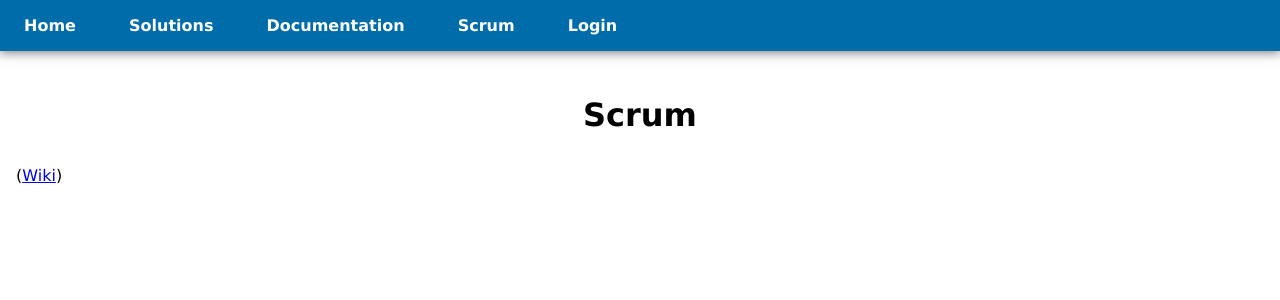
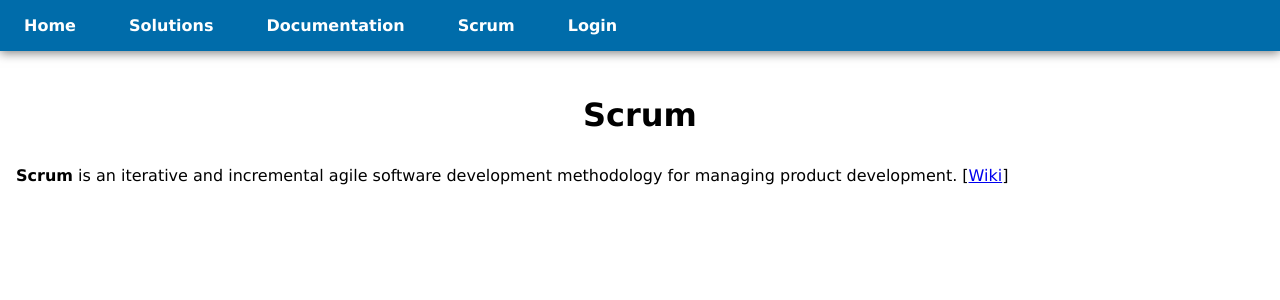
Before and after one commit to markup-design/manager, a PHP site: page /scrum/index.php in a window 1280 px wide. Shown: the top 300 px of the page. Run offline with PHP 8.4, Linux system fonts and the light colour scheme.

Commit message:
added wiki line for scrum
and i am done, i cant stop, my fingers are on fire tonight!

```diff
--- a/scrum/index.php
+++ b/scrum/index.php
@@ -11,6 +11,7 @@
 ?>
 <div id='main'>
 
-	<h1>Scrum</h1>(<a href='https://en.wikipedia.org/wiki/Scrum_(software_development)' target='_blank'>Wiki</a>)
+	<h1>Scrum</h1>
 
+	<p><b>Scrum</b> is an iterative and incremental agile software development methodology for managing product development. [<a href='https://en.wikipedia.org/wiki/Scrum_(software_development)' target='_blank'>Wiki</a>]</p>
 </div>
```
